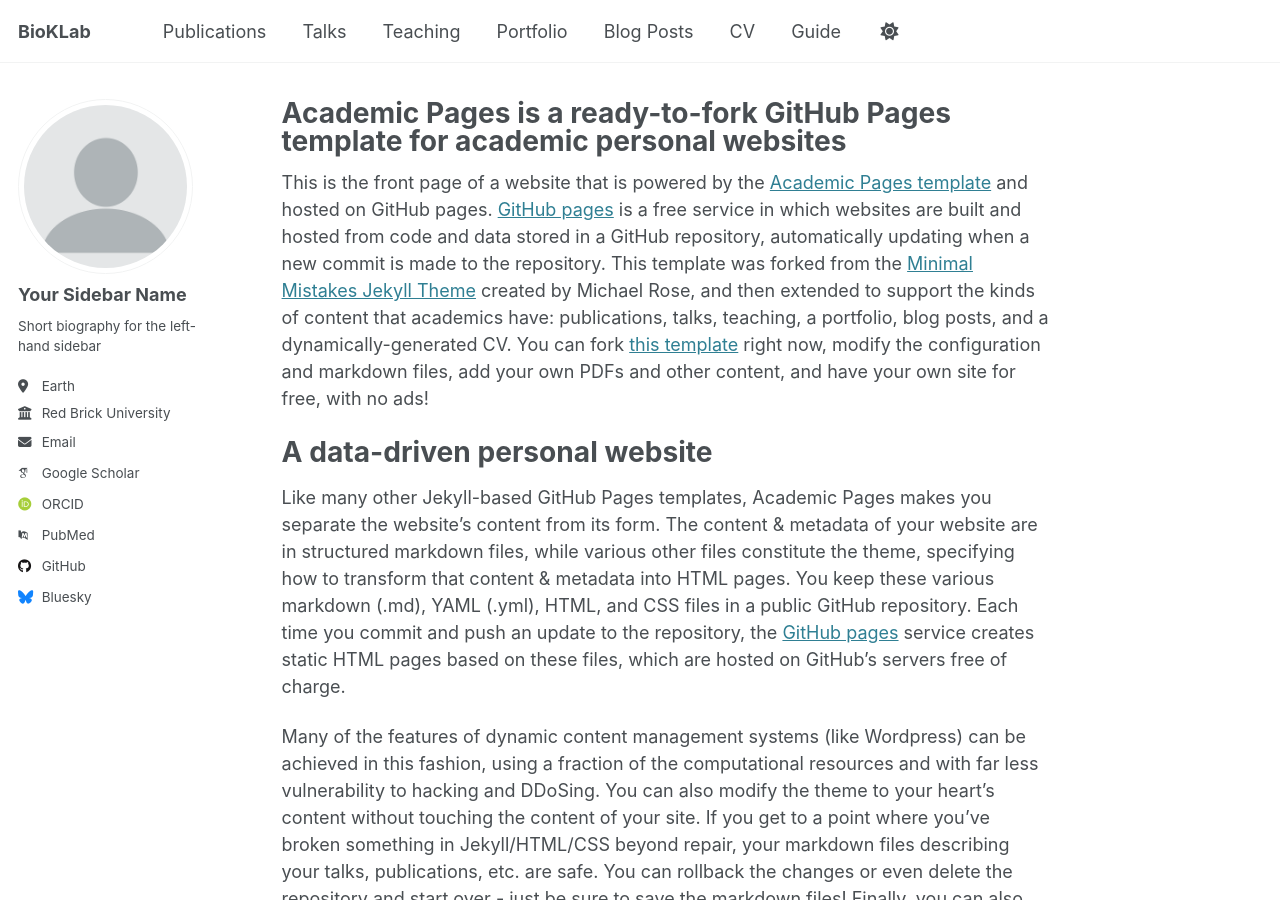
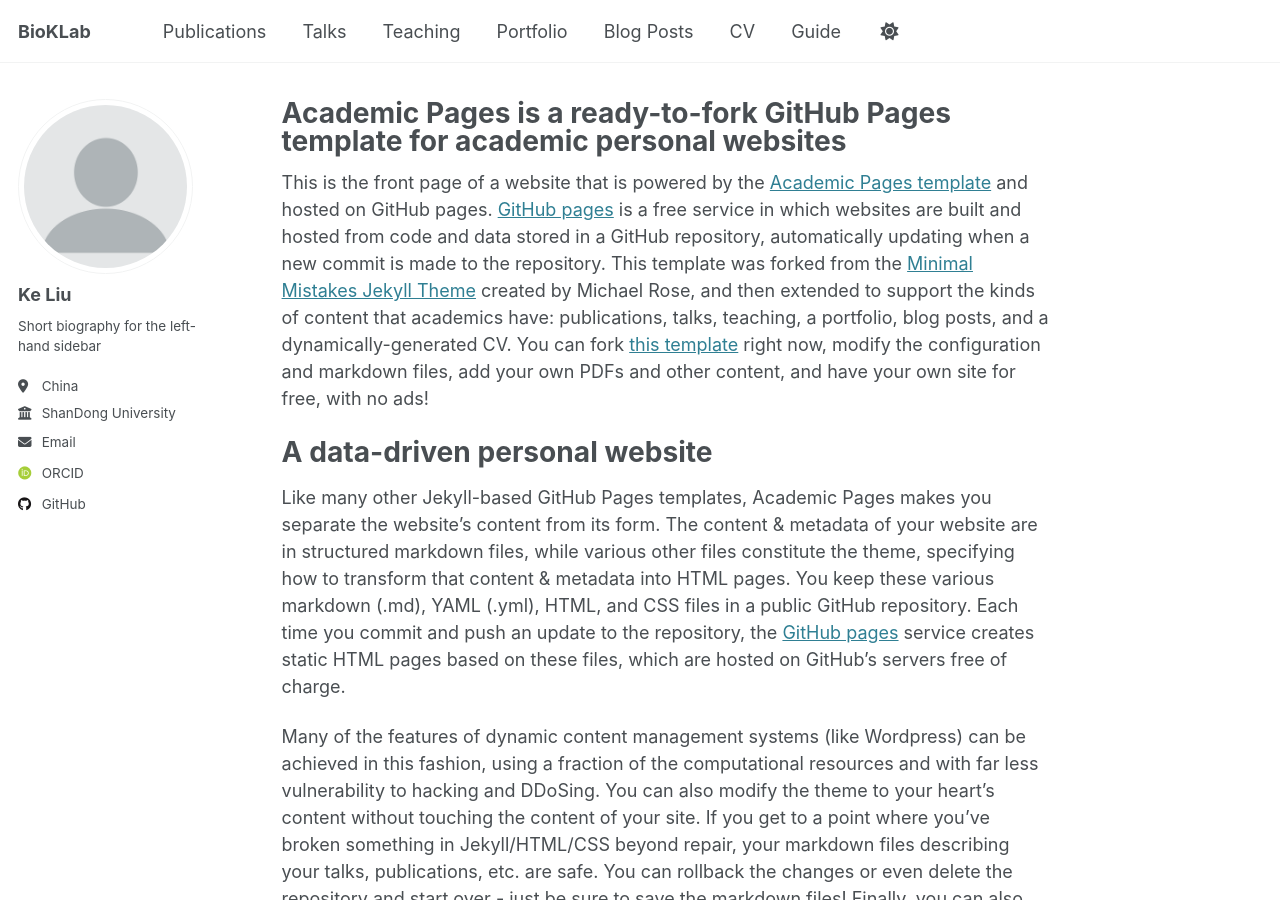
Before and after one commit to bioklab/bioklab.github.io, a Jekyll site: the page built from _pages/about.md, in a window 1280 px wide and 900 px high. Built offline with Jekyll 4.4.1, drawn with Linux system fonts in a browser that asks for light colours; some web fonts are replaced.

Commit message:
Update _config.yml

```diff
--- a/_config.yml
+++ b/_config.yml
@@ -23,21 +23,21 @@
 author:
   # Biographic information
   avatar           : "profile.png"
-  name             : "Your Sidebar Name"
+  name             : "Ke Liu"
   pronouns         : # example: "she/her"
   bio              : "Short biography for the left-hand sidebar"
-  location         : "Earth"
-  employer         : "Red Brick University"
+  location         : "China"
+  employer         : "ShanDong University"
   uri              : # URL
-  email            : "none@example.org"
+  email            : "keliu.iluke@email.sdu.edu.cn"
 
   # Academic websites
   arxiv            : # URL - Update with the correct link to your profile
-  googlescholar    : "https://scholar.google.com/citations?user=PS_CX0AAAAAJ"
+  googlescholar    : #"https://scholar.google.com/citations?user=PS_CX0AAAAAJ"
   impactstory      : # URL
   orcid            : "http://orcid.org/yourorcidurl"
   semantic         : # URL
-  pubmed           : "https://www.ncbi.nlm.nih.gov/pubmed/?term=john+snow"
+  pubmed           : #"https://www.ncbi.nlm.nih.gov/pubmed/?term=john+snow"
   researchgate     : # URL
   scopus           : # URL
 
@@ -45,12 +45,12 @@
   bitbucket        : # Username - Update with your username on the site
   codepen          : # Username
   dribbble         : # Username
-  github           : "academicpages"
+  github           : "bioklab"
   kaggle           : # Username
   stackoverflow    : # User number or user number and name (i.e., use "1" or "1/jeff-atwood")
 
   # Social media
-  bluesky          : "bsky.app" # Replace this with you Bluesky username
+  bluesky          : #"bsky.app" # Replace this with you Bluesky username
   facebook         : # Username
   flickr           : # Username
   foursquare       : # Username
```
